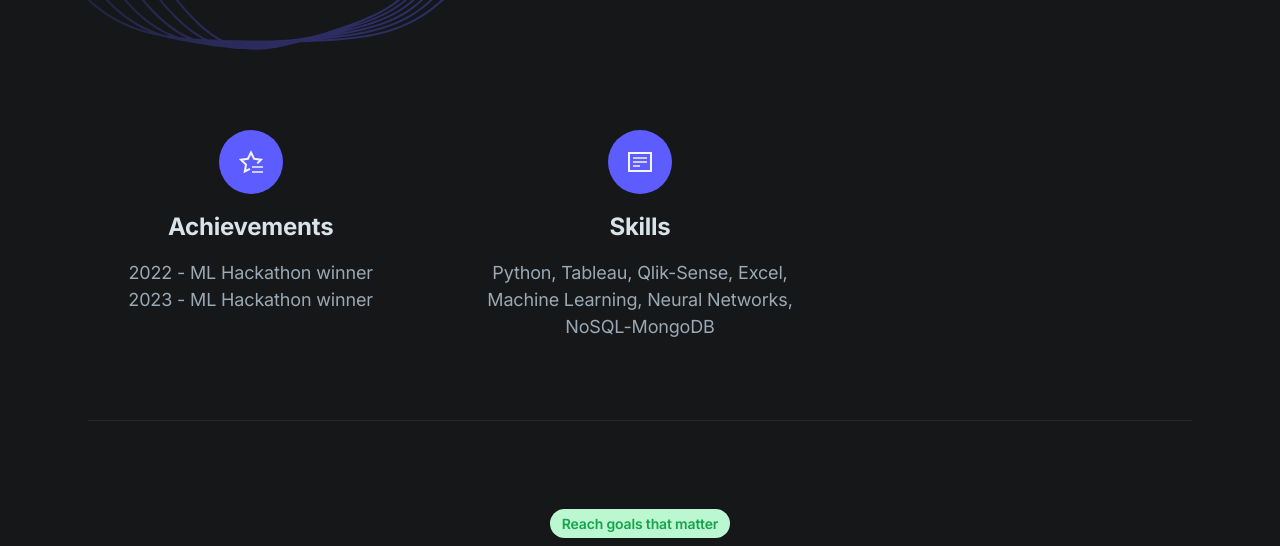
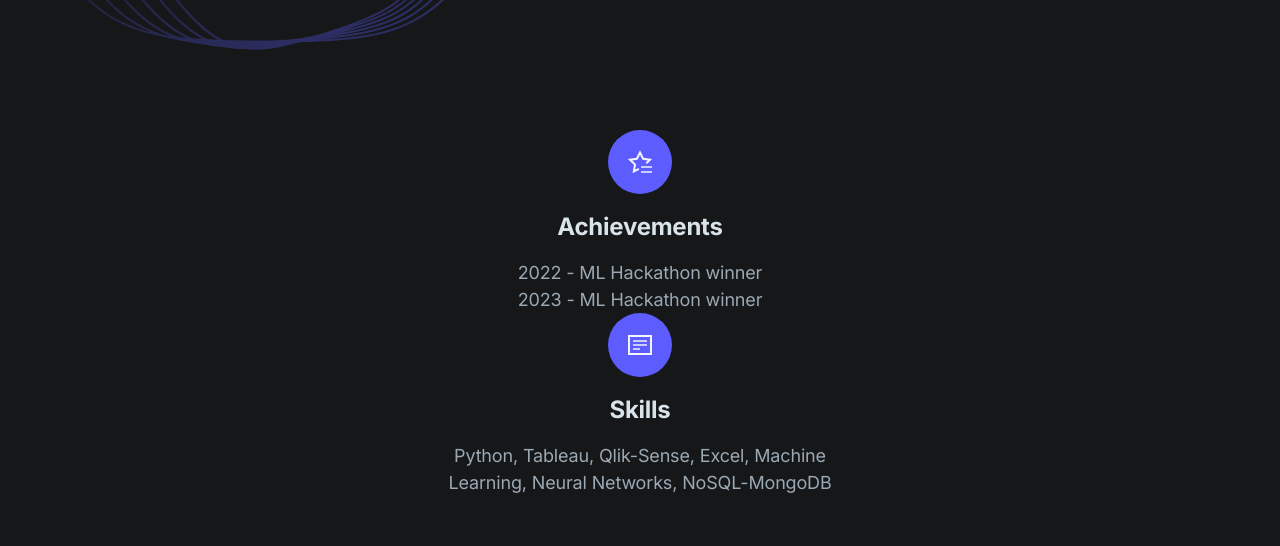
Before and after one commit to YahavMesika/portfolio, a Next.js app: page / in a window 1280 px wide. Shown: the part 1420-1966 px from the top of the page. Built offline with nearby package versions, Linux system fonts and the light colour scheme.

Commit message:
Update features.tsx

```diff
--- a/components/features.tsx
+++ b/components/features.tsx
@@ -6,7 +6,7 @@ export default function Features() {
         <div className="py-12 md:py-20">
 
           {/* Items */}
-          <div className="max-w-sm mx-auto grid gap-8 md:grid-cols-2 lg:grid-cols-3 lg:gap-16 justify-end md:max-w-2xl lg:max-w-none" data-aos-id-blocks>
+          <div className="max-w-sm mx-auto justify-end" data-aos-id-blocks>
 
             {/* 1st item */}
             <div className="relative">
@@ -46,6 +46,7 @@ export default function Features() {
     </section>
   )
 }
+
 
 
 
```
